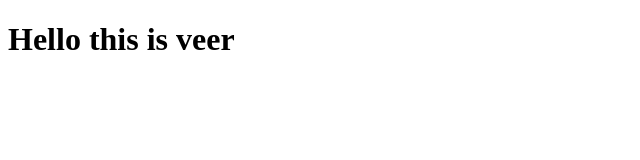
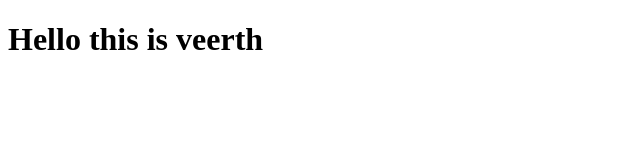
Before and after one commit to veerthondam/test, a plain HTML site: page index.html in a window 1280 px wide. Shown: the full height of the page, 0-640 px from the left. Drawn offline with Linux system fonts and the light colour scheme.

Commit message:
Text changed

```diff
--- a/index.html
+++ b/index.html
@@ -7,6 +7,6 @@
     <title>This is first page</title>
 </head>
 <body>
-    <h1> Hello this is veer</h1>
+    <h1> Hello this is veerth</h1>
 </body>
 </html>
```
